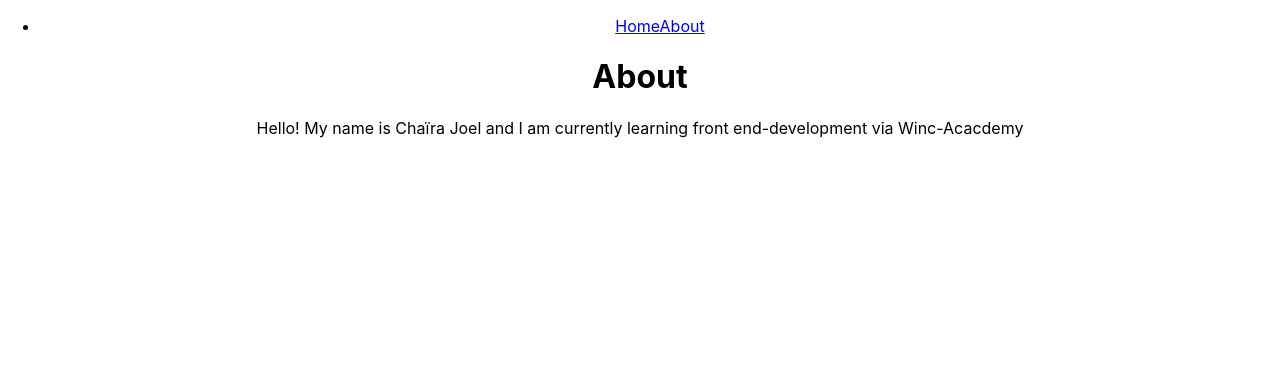
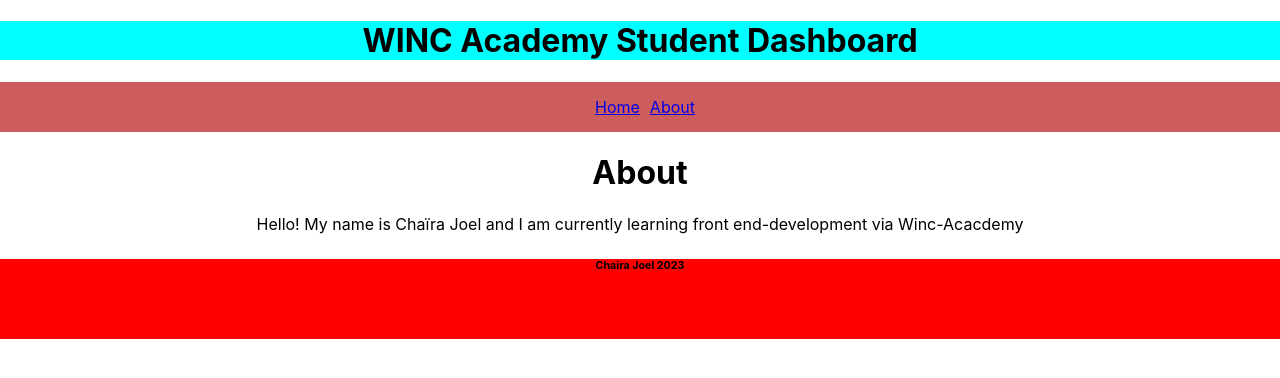
Before and after one commit to Chaira-Joel/dashboard-chaira, a React (Create React App) app: page /About in a window 1280 px wide. Shown: the top 378 px of the page. Built offline with nearby package versions, Linux system fonts and the light colour scheme.

Commit message:
Added CSS

```diff
--- a/src/App.css
+++ b/src/App.css
@@ -2,37 +2,48 @@
   text-align: center;
 }
 
-.App-logo {
-  height: 40vmin;
-  pointer-events: none;
+.table{
+  background-color: lightgreen;
+  margin:auto;
+  border: 1px solid black;
+  border-radius:5px;
 }
 
-@media (prefers-reduced-motion: no-preference) {
-  .App-logo {
-    animation: App-logo-spin infinite 20s linear;
-  }
+.footer{
+  background-color:red;
+  height: 80px;
 }
 
-.App-header {
-  background-color: #282c34;
-  min-height: 100vh;
-  display: flex;
-  flex-direction: column;
-  align-items: center;
-  justify-content: center;
-  font-size: calc(10px + 2vmin);
-  color: white;
+.navbar{
+  background-color: indianred;
+ margin: auto;
+
 }
 
-.App-link {
-  color: #61dafb;
+ul{
+  list-style:none;
+  padding:15px;
 }
 
-@keyframes App-logo-spin {
-  from {
-    transform: rotate(0deg);
-  }
-  to {
-    transform: rotate(360deg);
-  }
+ul li{
+  display: flex;
+  justify-content: center;
+
+
+
 }
+a{
+  padding-left:10px;
+}
+.studentprofile{
+  background-color: lightgoldenrodyellow ;
+}
+
+.header{
+  background-color: cyan ;
+}
+
+.studentlinks{
+  display: flex;
+  justify-content: center;
+}
--- a/src/App.js
+++ b/src/App.js
@@ -1,23 +1,25 @@
 import './App.css';
-
 import Home from './Components/Home'
 import {Routes, Route} from "react-router-dom";
 import StudentProfile from "./Components/StudentProfile";
 import NavBar from "./Components/NavBar";
 import About   from "./Components/About"
-
-
+import Footer from "./Components/Footer";
+import Header  from "./Components/Header"
 
 
 function App() {
   return (
     <div className="App">
+        <Header></Header>
+
         <NavBar/>
         <Routes>
             <Route path="/home" element={<Home/>}/>
             <Route path="/about" element={<About/>}/>
             <Route path="/:name" element={<StudentProfile/> }/>
         </Routes>
+        <Footer/>
 
 
     </div>
--- a/src/Components/Barchart.js
+++ b/src/Components/Barchart.js
@@ -7,14 +7,14 @@ function Barchart({items}){
     const [showFun, setShowFun] = useState(true); //state variable for fun filter
     const [showDifficulty, setShowDifficulty] = useState(true);// state variable for difficulty filter
 
-    const dataDifficulty = items.map ((item) => ({
+    const dataDifficulty = items?.map ((item) => ({
         assignment: item.assignment,
         difficulty: item.difficulty,
-    }))
-    const dataFun = items.map ((item) => ({
+    }));
+    const dataFun = items?.map ((item) => ({
         assignment: item.assignment,
         fun: item.fun
-    }))
+    }));
 
     return(
         <div data-testid="barchart">
--- a/src/Components/Footer.js
+++ b/src/Components/Footer.js
@@ -1,8 +1,13 @@
 import React from "react"
+
 
 function Footer(){
     return(
-        <div><h1>Footer</h1></div>
+        <div className="footer">
+            <h6>Chaira Joel 2023</h6>
+
+
+        </div>
     )
 }
 
--- a/src/Components/Header.js
+++ b/src/Components/Header.js
@@ -2,7 +2,9 @@ import React from "react"
 
 function Header(){
     return(
-        <div><h1> WINC Academy Student Dashboard</h1></div>
+        <div className="header">
+
+            <h1> WINC Academy Student Dashboard</h1></div>
     )
 }
 
--- a/src/Components/Home.js
+++ b/src/Components/Home.js
@@ -4,7 +4,6 @@ import Barchart from "./Barchart";
 import Table from "./Table";
 import Students from "./Students";
 import studentDataArray from "../StudentData/Data";
-
 
 const transformedStudentData = studentDataArray.map((item, index)=>{
     return {
--- a/src/Components/StudentProfile.js
+++ b/src/Components/StudentProfile.js
@@ -1,6 +1,9 @@
 import React, { useEffect, useState } from "react";
 import { useParams } from "react-router-dom";
 import studentDataArray from "../StudentData/Data";
+import Barchart from "./Barchart";
+
+
 
 function StudentProfile() {
     const { name } = useParams();
@@ -19,9 +22,15 @@ function StudentProfile() {
         return <div>Loading...</div>;
     }
 
+
+
+
     return (
-        <div>
-            <h1>{studentData.name}</h1>
+        <div className ="studentprofile">
+            <h4> This is the page of {studentData.name}</h4>
+            <p>{studentData.name} gave the following rating</p>
+            <Barchart
+                items={studentDataArray}/>
         </div>
     );
 }
--- a/src/Components/Students.js
+++ b/src/Components/Students.js
@@ -5,10 +5,12 @@ import { Link } from "react-router-dom";
 function Students({ items }) {
     const ListStudents = items
         ? items.map((item) => (
-            <div key={item.id}>
+            <div className="studentlinks" key={item.id}>
+
                 <Link to={`/${item.name}`}>
-                    <h2>{item.name}</h2>
+                    <h5>{item.name}</h5>
                 </Link>
+
 
             </div>
         ))
--- a/src/index.css
+++ b/src/index.css
@@ -11,9 +11,3 @@ code {
   font-family: source-code-pro, Menlo, Monaco, Consolas, 'Courier New',
     monospace;
 }
-
-.list-students{
-  background: red;
-  padding:10px;
-
-}
```
